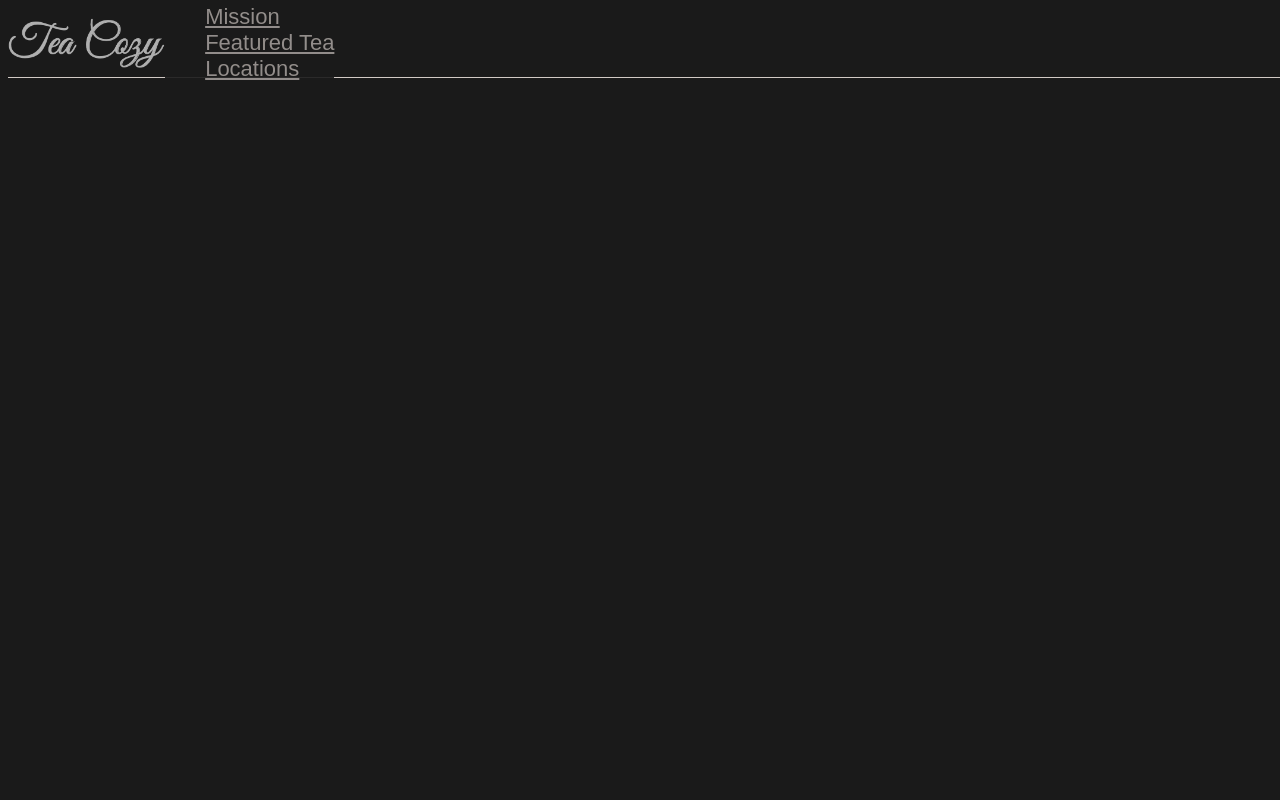
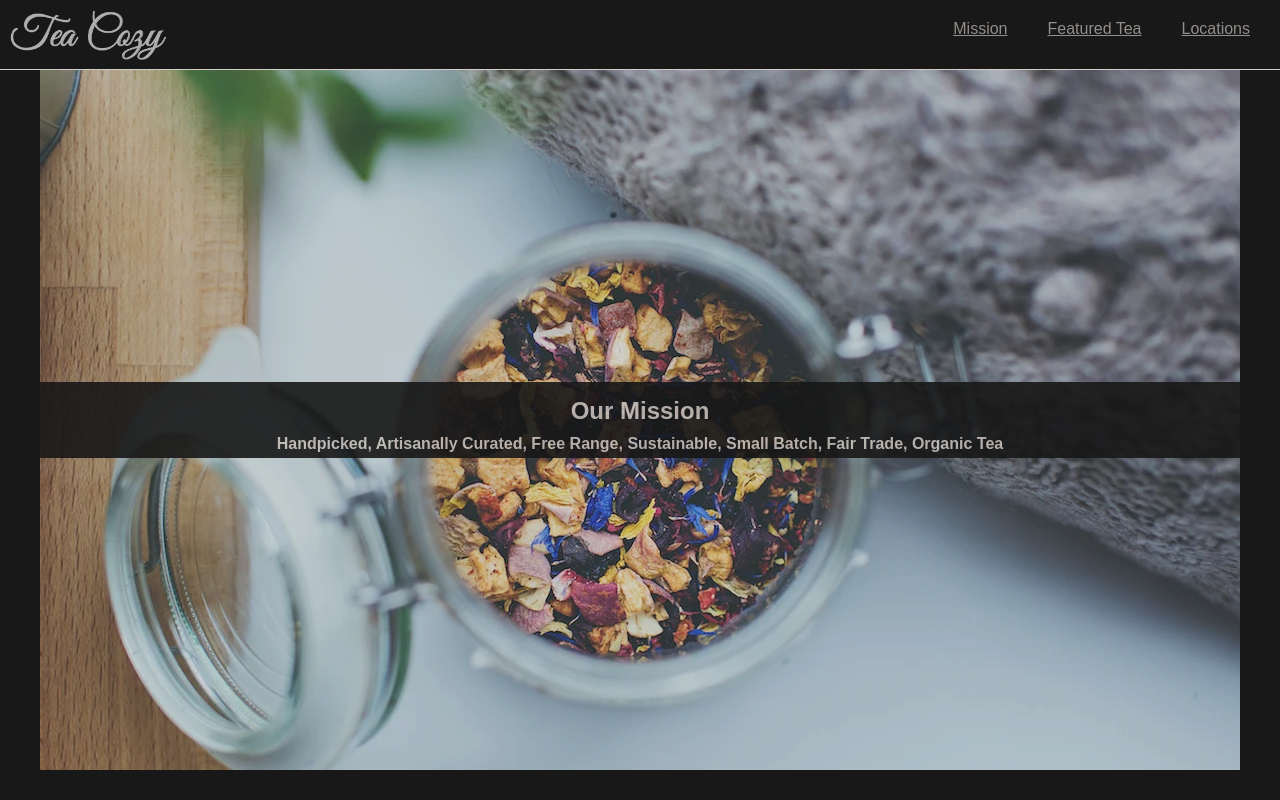
Before and after one commit to HoneyBadger728/TeaShop-Project, a plain HTML site: page index.html in a window 1280 px wide. Drawn offline with Linux system fonts and the light colour scheme.

Commit message:
Nav & Mission

```diff
--- a/Resources/CSS/stylesheet.css
+++ b/Resources/CSS/stylesheet.css
@@ -1,30 +1,58 @@
 * {
     font-family: Arial, Helvetica, sans-serif;
-    font-size: 22px;
     color: seashell;
     background-color: black;
     opacity: 0.9;
+    margin: 0;
 }
 
 .navbar {
     height: 69px;
     width: 100%;
-    position: fixed;
+    position: sticky;
     border-bottom: 1px solid seashell;
     display: flex;
+    justify-content: space-between;
     align-items: center;
-
-}
-
-.logo {
 
 }
 
 .logopic {
     height: 50px;
+    margin-left: 10px;
+}
 
+.navlinks {
+    height: 69px;
 }
 
 .navlinks ul {
     list-style-type: none;
+    display: flex;
+    margin-right: 10px;
 }
+
+.navlinks li {
+   margin: 20px;
+}
+
+#Mission {
+    height: 700px;
+    width: 1200px;
+    margin: auto;
+    text-align: center;
+    background-image: url(../Images/img-mission-background.webp);
+    display: flex;
+    justify-content: center;
+    align-items: center;
+
+}
+
+.missionstatement {
+    width: 1200px;
+    padding: 5px;
+}
+
+.missionstatement h2 {
+    margin: 10px;
+}
--- a/index.html
+++ b/index.html
@@ -17,5 +17,12 @@
                 </ul>
            </div>
         </div>
+
+        <div id="Mission">
+            <div class="missionstatement">
+            <h2>Our Mission</h2>
+            <h4>Handpicked, Artisanally Curated, Free Range, Sustainable, Small Batch, Fair Trade, Organic Tea</h4>
+            </div>
+        </div>
     </body>
 </html>
```
